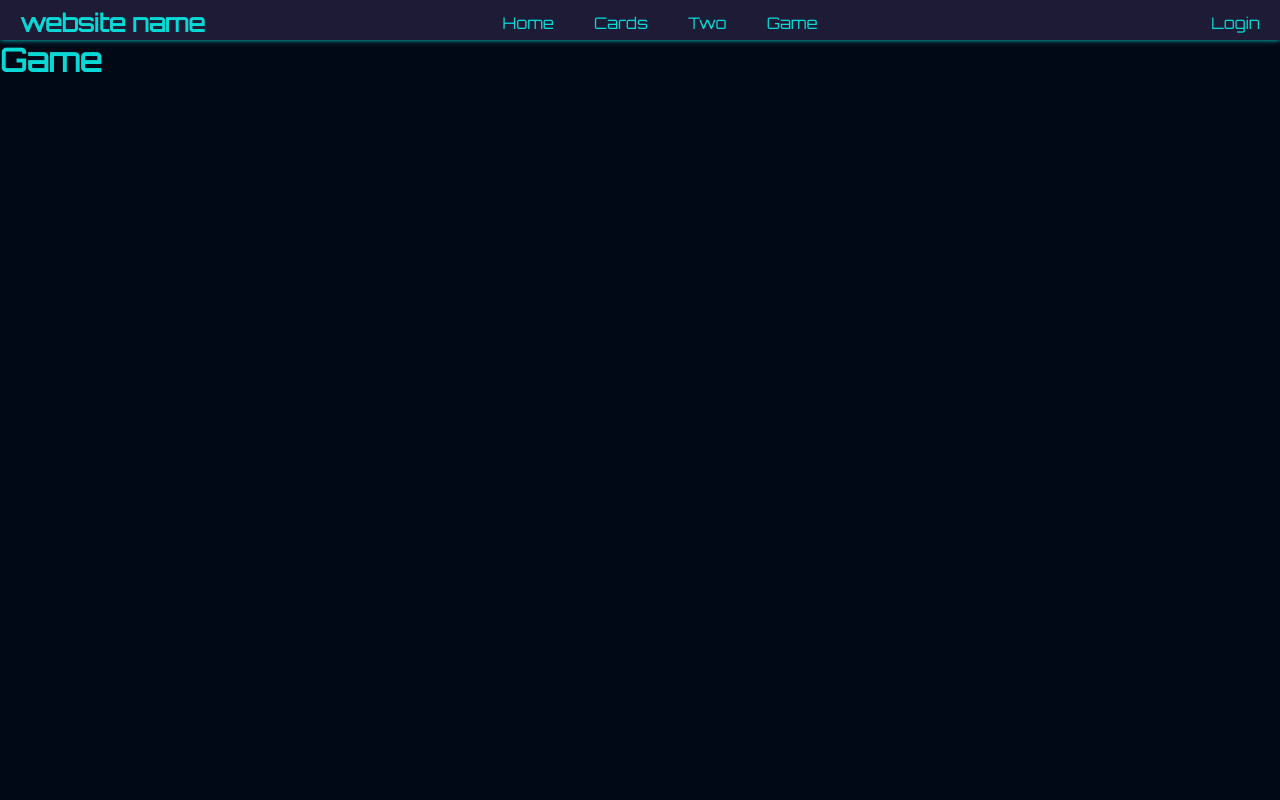
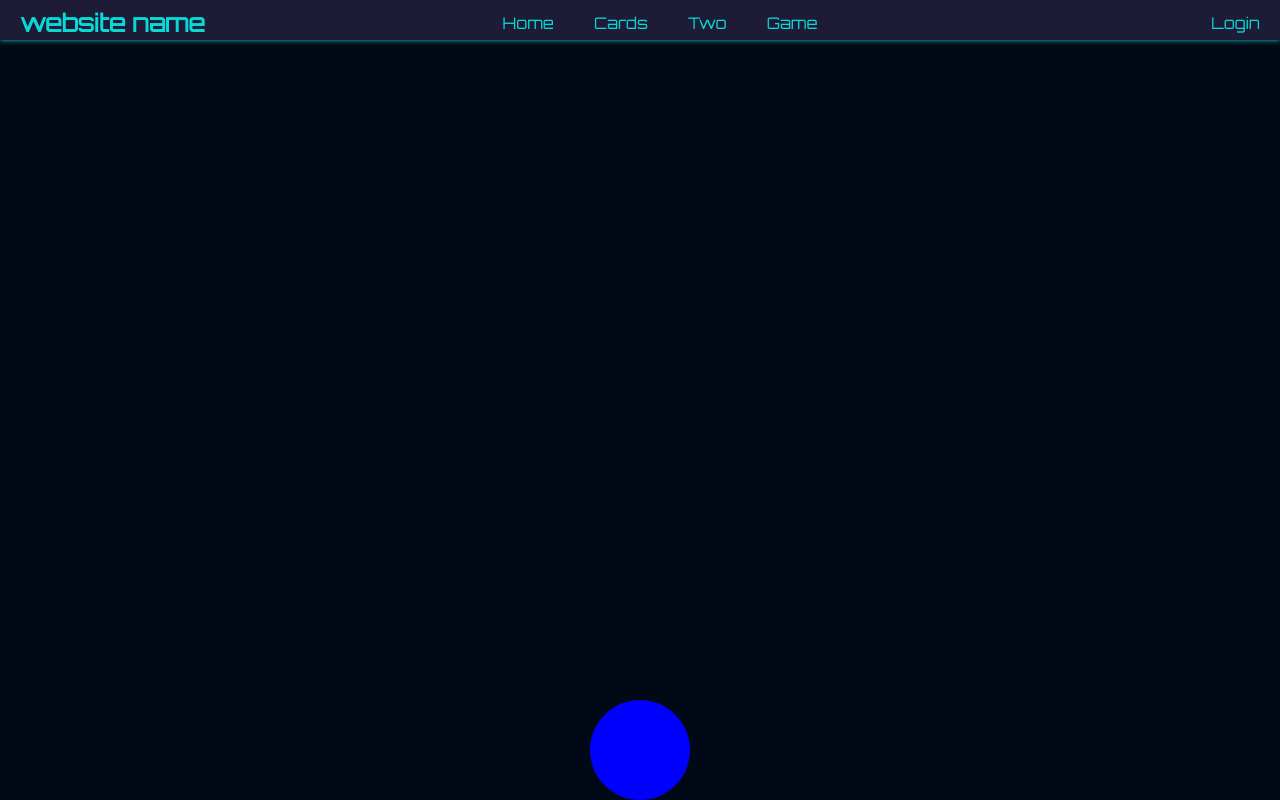
Before and after one commit to NotAnonymous33/cosmic, a React (Vite) app: page /game in a window 1280 px wide. Built offline with nearby package versions, Linux system fonts and the light colour scheme.

Commit message:
game gravity development

```diff
--- a/src/Game.jsx
+++ b/src/Game.jsx
@@ -1,7 +1,90 @@
-export default function Game() {
-    return (
-        <div>
-            <h1>Game</h1>
-        </div>
-    )
+import React, { useState, useEffect, useRef } from "react";
+
+function Game() {
+  const stepSize = 5;
+  const jumpHeight = 50;
+  const jumpSize = 10;
+  const circleSize = 100;
+  const [x, setX] = useState((window.innerWidth - circleSize) / 2);
+  const [y, setY] = useState(0);
+  const [moveLeft, setMoveLeft] = useState(false);
+  const [moveRight, setMoveRight] = useState(false);
+  const jumpLock = useRef(false);
+
+  const handleKeyDown = (event) => {
+    if (event.key === "ArrowLeft") {
+      setMoveLeft(true);
+    }
+    if (event.key === "ArrowRight") {
+      setMoveRight(true);
+    }
+    if (event.key === "ArrowUp" && !jumpLock.current) {
+      jumpLock.current = true;
+
+      // Move circle up
+      for (let i = 0; i < jumpHeight; i++) {
+        setTimeout(() => {
+          setY((y) => Math.min(y + jumpSize, window.innerHeight - circleSize)); // Set upper limit
+        }, i * 20);
+      }
+      // Bring circle down
+      for (let i = 0; i < jumpHeight; i++) {
+        setTimeout(() => {
+          setY((y) => Math.max(y - jumpSize, 0)); // Set lower limit
+        }, (i + jumpHeight) * 20);
+      }
+      // Reset jumping lock
+      setTimeout(() => {
+        jumpLock.current = false;
+      }, 2 * jumpHeight * 20);
+    }
+  };
+
+  const handleKeyUp = (event) => {
+    if (event.key === "ArrowLeft") {
+      setMoveLeft(false);
+    }
+    if (event.key === "ArrowRight") {
+      setMoveRight(false);
+    }
+  };
+
+  useEffect(() => {
+    window.addEventListener("keydown", handleKeyDown);
+    window.addEventListener("keyup", handleKeyUp);
+
+    return () => {
+      window.removeEventListener("keydown", handleKeyDown);
+      window.removeEventListener("keyup", handleKeyUp);
+    };
+  }, []);
+
+  useEffect(() => {
+    const moveInterval = setInterval(() => {
+      if (moveLeft) setX((x) => Math.max(x - stepSize, 0)); // Set left limit
+      if (moveRight)
+        setX((x) => Math.min(x + stepSize, window.innerWidth - circleSize)); // Set right limit
+    }, 20);
+
+    return () => clearInterval(moveInterval);
+  }, [moveLeft, moveRight]);
+
+  const circleStyle = {
+    width: `${circleSize}px`,
+    height: `${circleSize}px`,
+    borderRadius: "50%",
+    position: "absolute",
+    left: `${x}px`,
+    bottom: `${y}px`,
+    backgroundColor: "blue",
+    transition: "left 0.05s linear, bottom 0.01s linear",
+  };
+
+  return (
+    <div>
+      <div style={circleStyle}></div>
+    </div>
+  );
 }
+
+export default Game;
```
Also changed, not shown: package.json (+15 -2 lines), src/App.jsx (+13 -8 lines), 1 other file (tests, documents, lock files or other folders).
